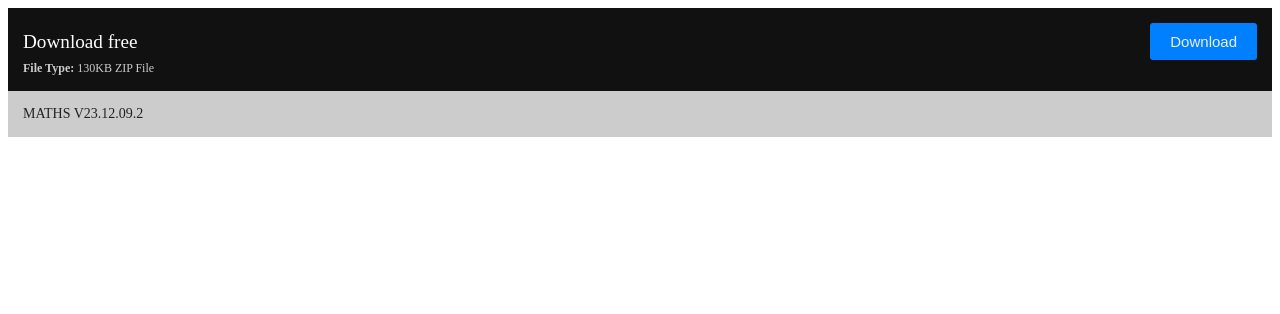
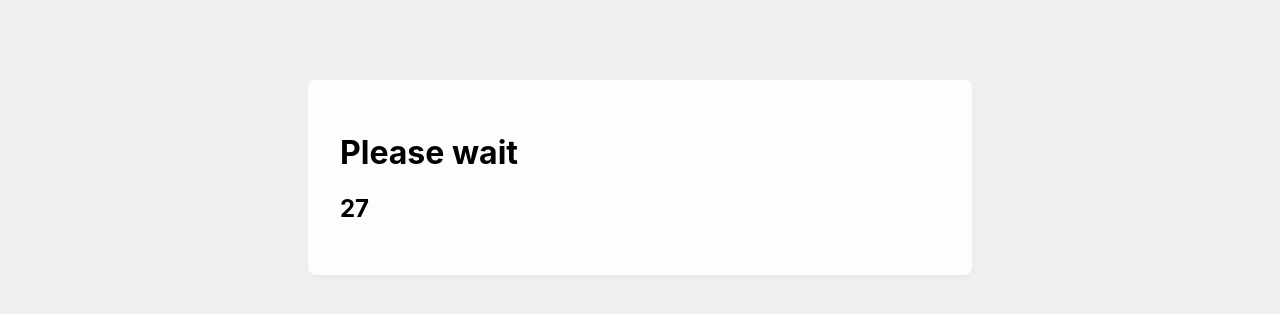
Before and after one commit to hoAngnaMPHan/apmaths.github.io, a Jekyll site: the page built from ad/a01.html, in a window 1280 px wide. Shown: the top 314 px of the page. Built offline with Jekyll 4.4.1, drawn with Linux system fonts in a browser that asks for light colours.

Commit message:
Update ad1.html

```diff
--- a/_layouts/ad1.html
+++ b/_layouts/ad1.html
@@ -1,26 +1,75 @@
+<!DOCTYPE html>
+<!doctype html>
 <html>
-  <head>
-       <link rel="stylesheet" type="text/css" href="/css/ad.css">
-  </head>
-  <body>
-<script type='text/javascript'>
-//<![CDATA[
-function generate(){var e,n=document.getElementById("downloadx"),t=document.getElementById("btnx"),a=document.getElementById("downloadx").href,l=30,d=document.createElement("span");n.parentNode.replaceChild(d,n),e=setInterval(function(){--l<0?(d.parentNode.replaceChild(n,d),clearInterval(e),window.location.replace(a),n.style.display="inline"):(d.innerHTML="<p style='font-family:Google Sans, sans-serif'>Please wait "+l.toString()+" seconds...</p>",t.style.display="none")},1e3)}
-//]]>
-</script>
-  <div class="download_now">
-  <div class="download-now">
-    <div class="download_button">
-    <div class="download-title">Download free</div>
-    <button onclick="generate()" id="btnx"><i class="fas fa-cloud-download-alt"></i> Download</button>
-    <a id="downloadx" href="google.com" style="display:none"><i class="fas fa-cloud-download-alt"></i> Get Link</a>
-    </div>
-    <div class="file-description">
-    <span class="file-size"> <i class="fa fa-file fa-fw" aria-hidden="true"></i> <strong>File Type:</strong> 130KB ZIP File</span>
-    </div>
-  </div>
-  <div class="file-info"><i class="fas fa-info-circle"></i> MATHS V23.12.09.2
-  </div>
+<head>
+
+
+    <title>Countdown Timer</title>
+
+    <meta charset="utf-8" />
+    <meta http-equiv="Content-type" content="text/html; charset=utf-8" />
+    <meta name="viewport" content="width=device-width, initial-scale=1" />
+    <style type="text/css">
+    body {
+        background-color: #f0f0f2;
+        margin: 0;
+        padding: 0;
+        font-family: -apple-system, system-ui, BlinkMacSystemFont, "Segoe UI", "Open Sans", "Helvetica Neue", Helvetica, Arial, sans-serif;
+
+    }
+    div {
+        width: 600px;
+        margin: 5em auto;
+        padding: 2em;
+        background-color: #fdfdff;
+        border-radius: 0.5em;
+        box-shadow: 2px 3px 7px 2px rgba(0,0,0,0.02);
+    }
+    a:link, a:visited {
+        color: #38488f;
+        text-decoration: none;
+    }
+    @media (max-width: 700px) {
+        div {
+            margin: 0 auto;
+            width: auto;
+        }
+    }
+    </style>
+</head>
+
+
+<body>
+  <div>
+     <h1>Please wait</h1>
+        <h2 id="countdown">30</h2>
+
+    <script>
+        // Đặt thời gian đếm ngược ban đầu là 30 giây
+        var countdownValue = 30;
+
+        // Lấy phần tử HTML chứa đồng hồ đếm ngược
+        var countdownElement = document.getElementById('countdown');
+
+        // Hàm cập nhật đồng hồ đếm ngược
+        function updateCountdown() {
+            countdownElement.textContent = countdownValue;
+
+            // Giảm giá trị đếm ngược
+            countdownValue--;
+
+            // Kiểm tra nếu giá trị đếm ngược đạt 0, chuyển hướng hoặc thực hiện hành động cần thiết
+            if (countdownValue < 0) {
+                clearInterval(countdownInterval);
+                // Thay thế 'https://example.com' bằng địa chỉ liên kết thực tế
+                window.location.href = 'https://example.com';
+            }
+        }
+
+        // Cập nhật đồng hồ mỗi giây
+        var countdownInterval = setInterval(updateCountdown, 1000);
+    </script>
+
 </div>
 </body>
 </html>
```
